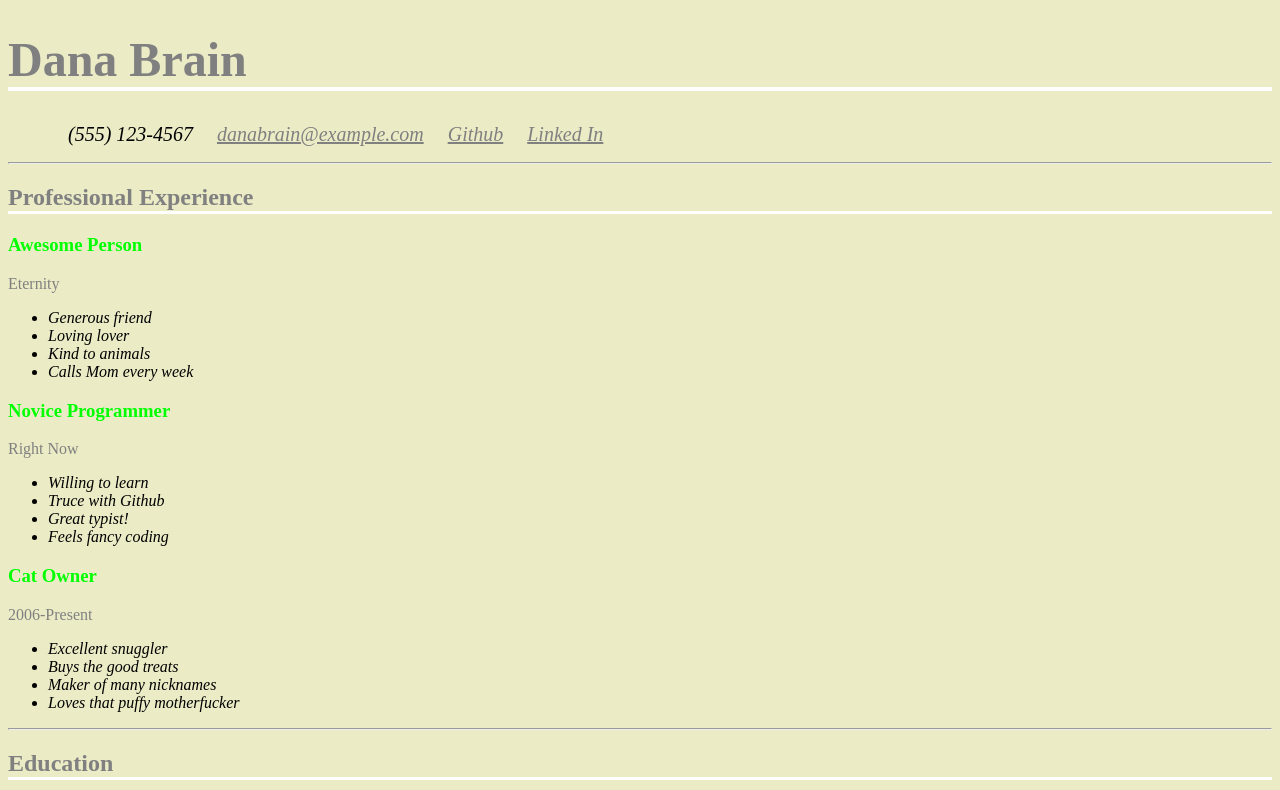
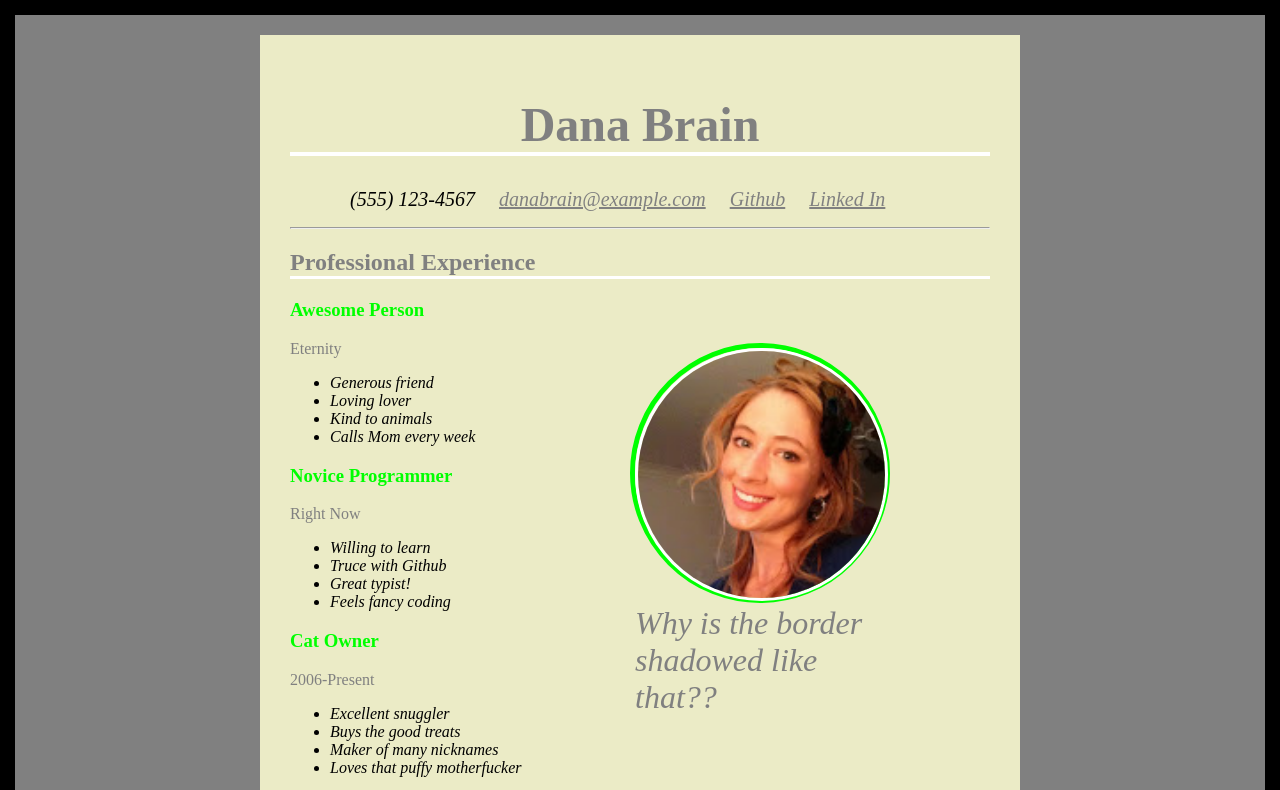
Before and after one commit to danabrain/FEWD, a plain HTML site: page resume.html in a window 1280 px wide. Shown: the top 790 px of the page. Drawn offline with Linux system fonts and the light colour scheme.

Commit message:
added css to resume

```diff
--- a/resume.html
+++ b/resume.html
@@ -17,8 +17,9 @@
       <li><a href="http://www.linkedin.com">Linked In</a></li>
     </ul>
 
+
     <hr>
-
+    <div class="info">
     <section class="jobs">
       <h2>Professional Experience</h2>
       <h3>Awesome Person</h3>
@@ -46,6 +47,12 @@
         <li>Loves that puffy motherfucker</li>
       </ul>
     </section>
+  </div>
+
+    <div class="image">
+      <img class="pic" src="pic.jpg">
+      <span>Why is the border shadowed like that??</span>
+    </div>
 
     <hr>
 
@@ -68,6 +75,8 @@
         <li>Loving life</li>
       </ul>
     </section>
+
+
   </body>
 
 </html>
--- a/style.css
+++ b/style.css
@@ -1,11 +1,45 @@
+html {
+  background-color: gray;
+  margin: 0;
+  border: 15px solid black;
+}
+
 body {
   background-color: #EBEBC6;
+  max-width: 700px;
+  margin: 20px auto;
+  padding: 30px;
 }
 
 h1 {
   color: gray;
   font-size: 3em;
+  text-align: center;
   border-bottom: 4px solid white;
+}
+
+span {
+  color: gray;
+  font-size: 2em;
+  font-style: italic;
+
+}
+
+.pic {
+  width: 247px;
+  height: 247px;
+  border: 3px solid white;
+  border-radius: 100%;
+}
+
+.image {
+  width: 250px;
+  height: 250px;
+  border: 5px solid lime;
+  float: right;
+  margin-top: -450px;
+  margin-right: 100px;
+  border-radius: 100%;
 }
 
 #contact li {
```
Also changed, not shown: otherpic.JPG (added), pic.jpg (added), vines.jpg (added).
